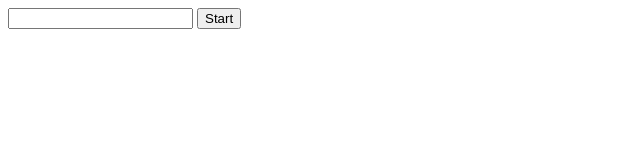
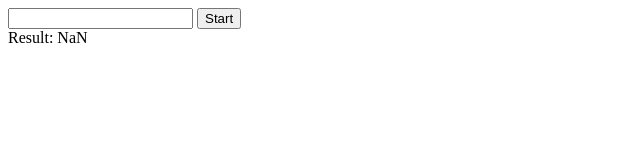
Before and after one commit to acciojob/transforming-data-with-promise-chaining-navnitanath, a website: page main.html in a window 1280 px wide. Both pictures are taken after a click on the button "Start". Shown: the full height of the page, 0-640 px from the left. Drawn offline with Linux system fonts and the light colour scheme.

Commit message:
created a submission

```diff
--- a/main.html
+++ b/main.html
@@ -1,4 +1,4 @@
-<!DOCTYPE html>
+<!DOCTYPE html!>
 
 <html>
   <head>
--- a/script.js
+++ b/script.js
@@ -1 +1,40 @@
 //your JS code here. If required.
+const input = document.getElementById("ip");
+const button = document.getElementById("btn");
+const output = document.getElementById("output");
+
+// Utility function to return a promise with delay
+function delayedPromise(value, delay) {
+  return new Promise(resolve => {
+    setTimeout(() => resolve(value), delay);
+  });
+}
+
+button.onclick = function () {
+  const num = parseFloat(input.value);
+
+  // Clear any previous output
+  output.textContent = "";
+
+  // Start promise chain
+  delayedPromise(num, 2000)
+    .then(result => {
+      output.textContent = `Result: ${result}`;
+      return delayedPromise(result * 2, 1000);
+    })
+    .then(result => {
+      output.textContent = `Result: ${result}`;
+      return delayedPromise(result - 3, 1000);
+    })
+    .then(result => {
+      output.textContent = `Result: ${result}`;
+      return delayedPromise(result / 2, 1000);
+    })
+    .then(result => {
+      output.textContent = `Result: ${result}`;
+      return delayedPromise(result + 10, 1000);
+    })
+    .then(finalResult => {
+      output.textContent = `Final Result: ${finalResult}`;
+    });
+};
```
